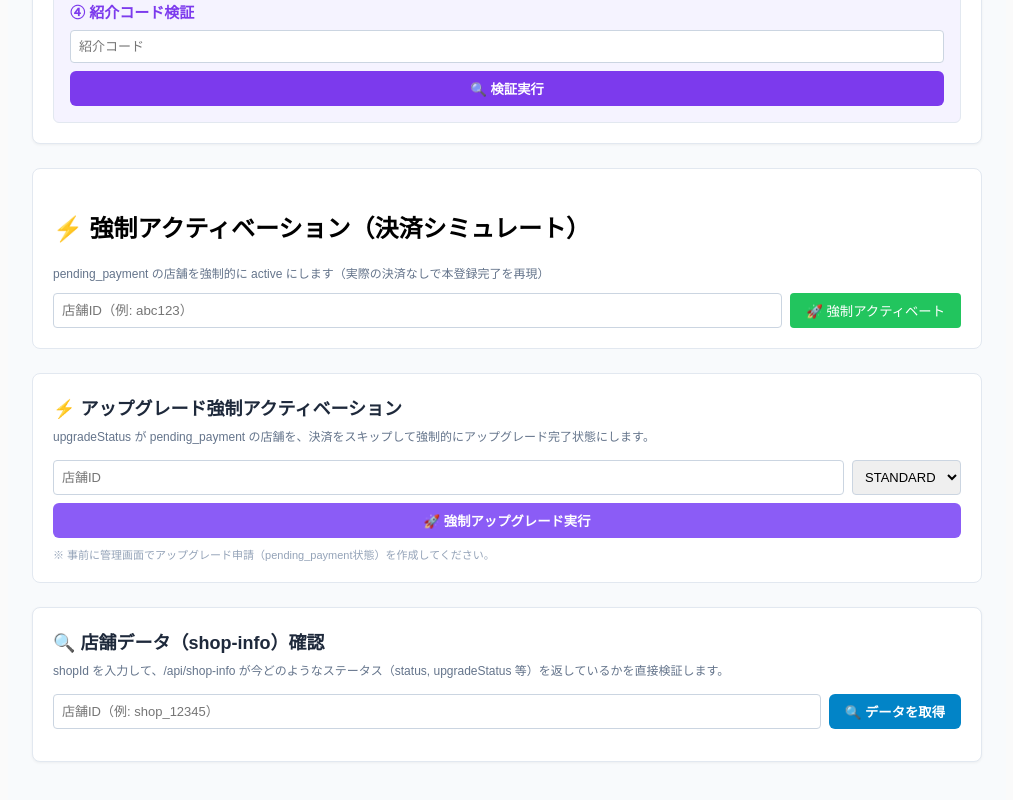
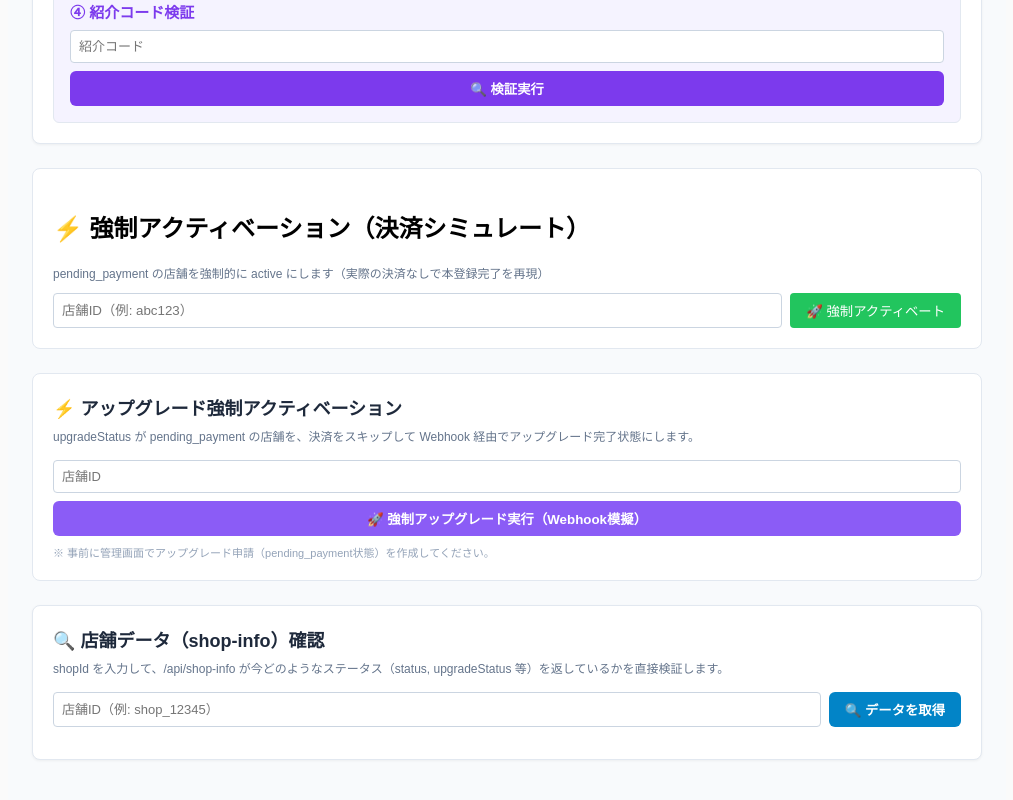
Before and after one commit to thellcishii-lang/push-taro, a Next.js app: page /admin/test-console in a window 1280 px wide. Shown: the part 1460-2260 px from the top of the page, without its empty margins (133-1146 px from the left). Built offline with nearby package versions, Linux system fonts and the light colour scheme; no server answers; the database is empty.

Commit message:
Update page.tsx

```diff
--- a/app/admin/test-console/page.tsx
+++ b/app/admin/test-console/page.tsx
@@ -580,7 +580,7 @@ const handleInspectShopInfo = async () => {
 <section style={{ background: '#fff', border: '1px solid #e2e8f0', borderRadius: 8, padding: 20, marginBottom: 24 }}>
   <h2 style={{ marginTop: 0, fontSize: 18, color: '#1e293b' }}>⚡ アップグレード強制アクティベーション</h2>
   <p style={{ fontSize: 12, color: '#64748b', marginTop: -8, marginBottom: 16 }}>
-    upgradeStatus が pending_payment の店舗を、決済をスキップして強制的にアップグレード完了状態にします。
+    upgradeStatus が pending_payment の店舗を、決済をスキップして Webhook 経由でアップグレード完了状態にします。
   </p>
 
   <div style={{ display: 'flex', flexDirection: 'column', gap: 8 }}>
@@ -591,24 +591,17 @@ const handleInspectShopInfo = async () => {
         id="test-force-upgrade-shopid"
         style={{ flex: 1, minWidth: 200, padding: 8, border: '1px solid #cbd5e1', borderRadius: 4, fontSize: 13 }}
       />
-      <select
-        id="test-force-upgrade-plan"
-        style={{ padding: 8, border: '1px solid #cbd5e1', borderRadius: 4, fontSize: 13 }}
-      >
-        <option value="standard">STANDARD</option>
-        <option value="pro">PRO</option>
-      </select>
     </div>
     <button
       onClick={async () => {
         const shopId = (document.getElementById('test-force-upgrade-shopid') as HTMLInputElement)?.value;
-        const targetPlan = (document.getElementById('test-force-upgrade-plan') as HTMLSelectElement)?.value;
         if (!shopId) { alert('店舗IDを入力してください'); return; }
         try {
-          const res = await fetch('/api/admin/force-upgrade', {
+          // 残した force-activate 側の API に向ける
+          const res = await fetch('/api/admin/force-activate', {
             method: 'POST',
             headers: { 'Content-Type': 'application/json' },
-            body: JSON.stringify({ shopId, targetPlan }),
+            body: JSON.stringify({ shopId }),
           });
           const data = await res.json();
           alert(`✅ レスポンス:\n${JSON.stringify(data, null, 2)}`);
@@ -618,7 +611,7 @@ const handleInspectShopInfo = async () => {
       }}
       style={{ padding: '8px 16px', background: '#8b5cf6', color: '#fff', border: 'none', borderRadius: 6, cursor: 'pointer', fontWeight: 'bold' }}
     >
-      🚀 強制アップグレード実行
+      🚀 強制アップグレード実行（Webhook模擬）
     </button>
     <span style={{ fontSize: 11, color: '#94a3b8' }}>※ 事前に管理画面でアップグレード申請（pending_payment状態）を作成してください。</span>
   </div>
```
